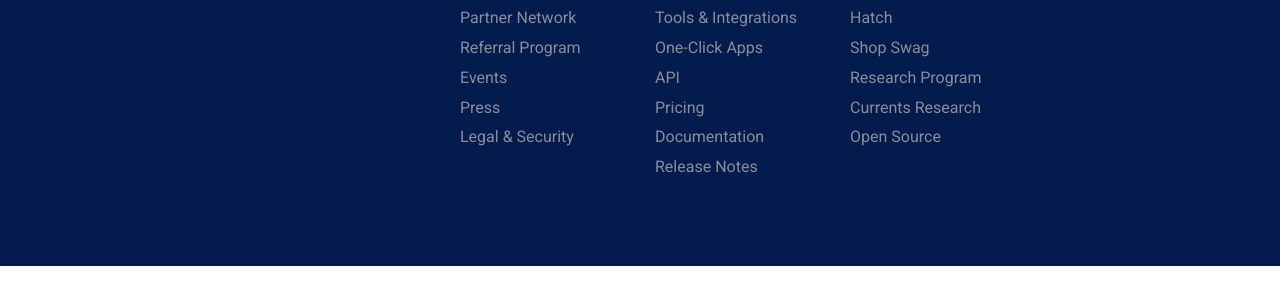
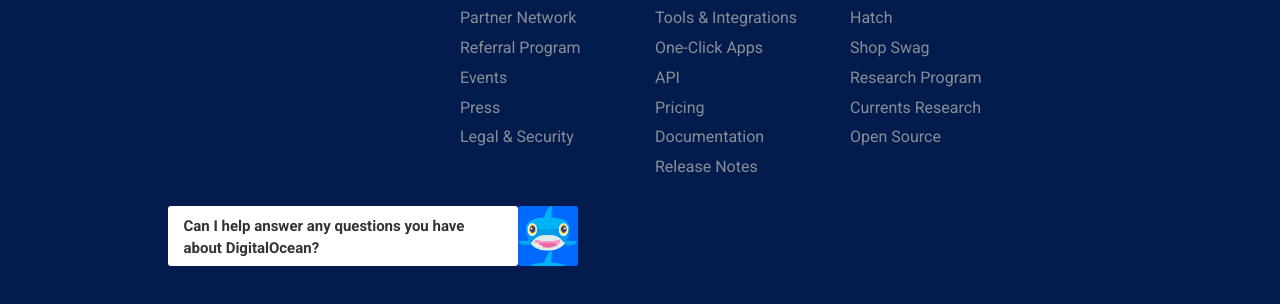
Before and after one commit to davidesaporita/html-css-digitalocean, a plain HTML site: page index.html in a window 1280 px wide. Shown: the part 4369-4673 px from the top of the page. Before the commit the page ends 4635 px from the top, so only its background shows below. Drawn offline with nearby package versions, Linux system fonts and the light colour scheme.

Commit message:
Sviluppo chat (incompleto)

```diff
--- a/css/style.css
+++ b/css/style.css
@@ -402,6 +402,7 @@ a.do_service-terms {
 
 /* Footer */
 #footer {
+  min-height: 1800px;
   padding-top: 60px;
   padding-bottom: 60px;
 }
@@ -444,9 +445,45 @@ a.do_service-terms {
   color: white;
 }
 
+/* Chat */
+.do_chat {
+  position: relative;
+}
+.do_chatbox {
+  position: relative;
+  display: inline-block;
+  width: 350px;
+  height: 60px;
+  border-radius: 3px;
+}
+.do_chatbox::after {
+  position: absolute;
+  content: '';
+  top: 60%;
+  right: -1%;
+  width: 12px;
+  height: 12px;
+  transform: rotate(45deg);
+  background-color: white;
+}
 
+.do_chatbox span {
+  display: inline-block;
+  padding: 10px 16px;
+  font-size: 15px;
+  font-weight: 600;
+}
 
-
+.do_chaticon {
+  position: absolute;
+  display: inline-block;
+  height: 60px;
+  width: 60px;
+  background-color: #006AFF;
+  background-image: url('../assets/chat-img.png');
+  background-size: contain;
+  border-radius: 3px;
+}
 
 
 
--- a/index.html
+++ b/index.html
@@ -437,6 +437,16 @@
            </div>
       </div>
     </div>
+    <div class="container do_chat">
+      <div class="row">
+        <div class="col-xs-11 col-xs-offset-1">
+          <div class="do_chatbox do_bg-white">
+            <span>Can I help answer any questions you have about DigitalOcean?</span>
+          </div>
+          <div class="do_chaticon"></div>
+        </div>
+      </div>
+    </div>
   </footer>
   <!-- Fine Footer -->
 
```
